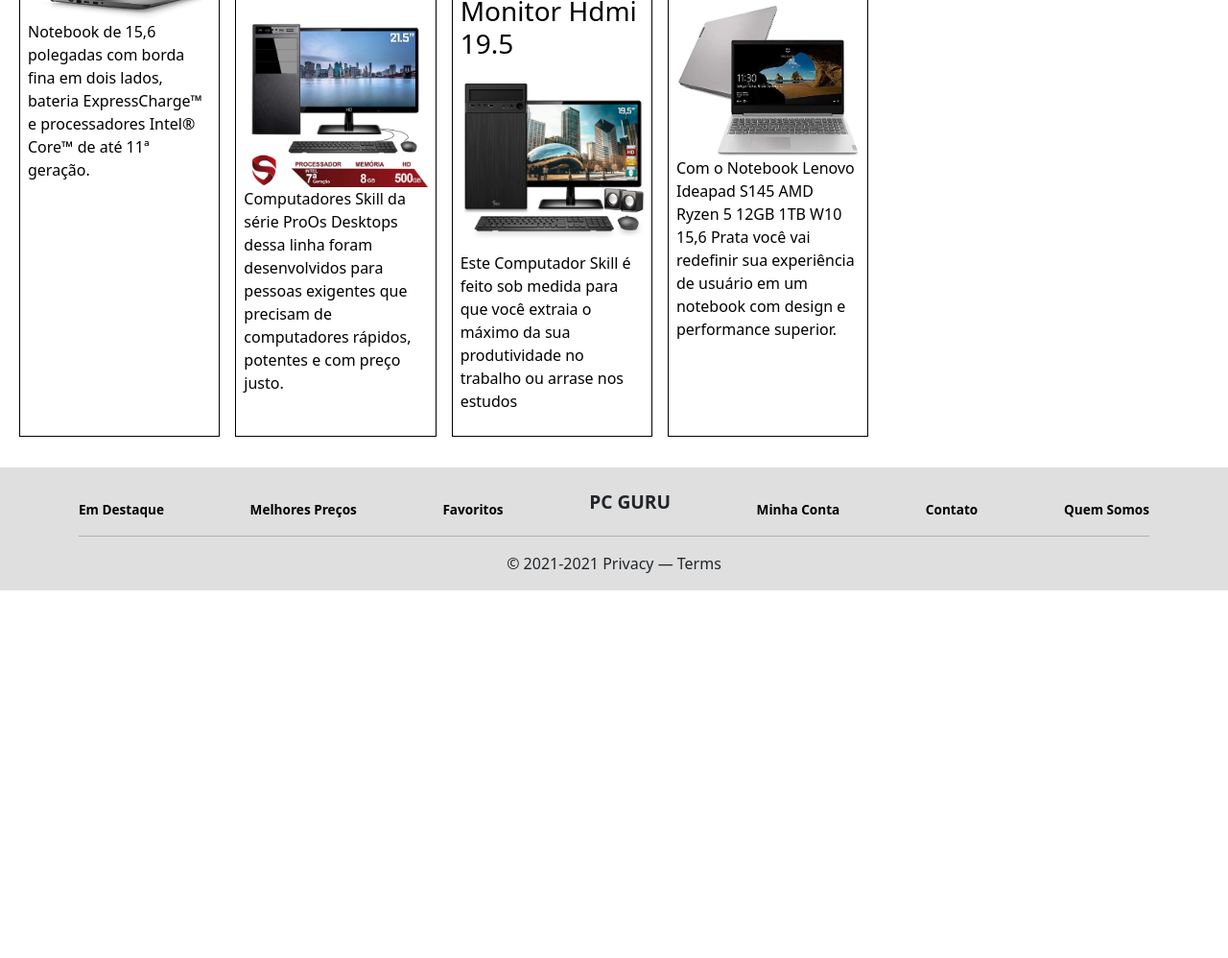
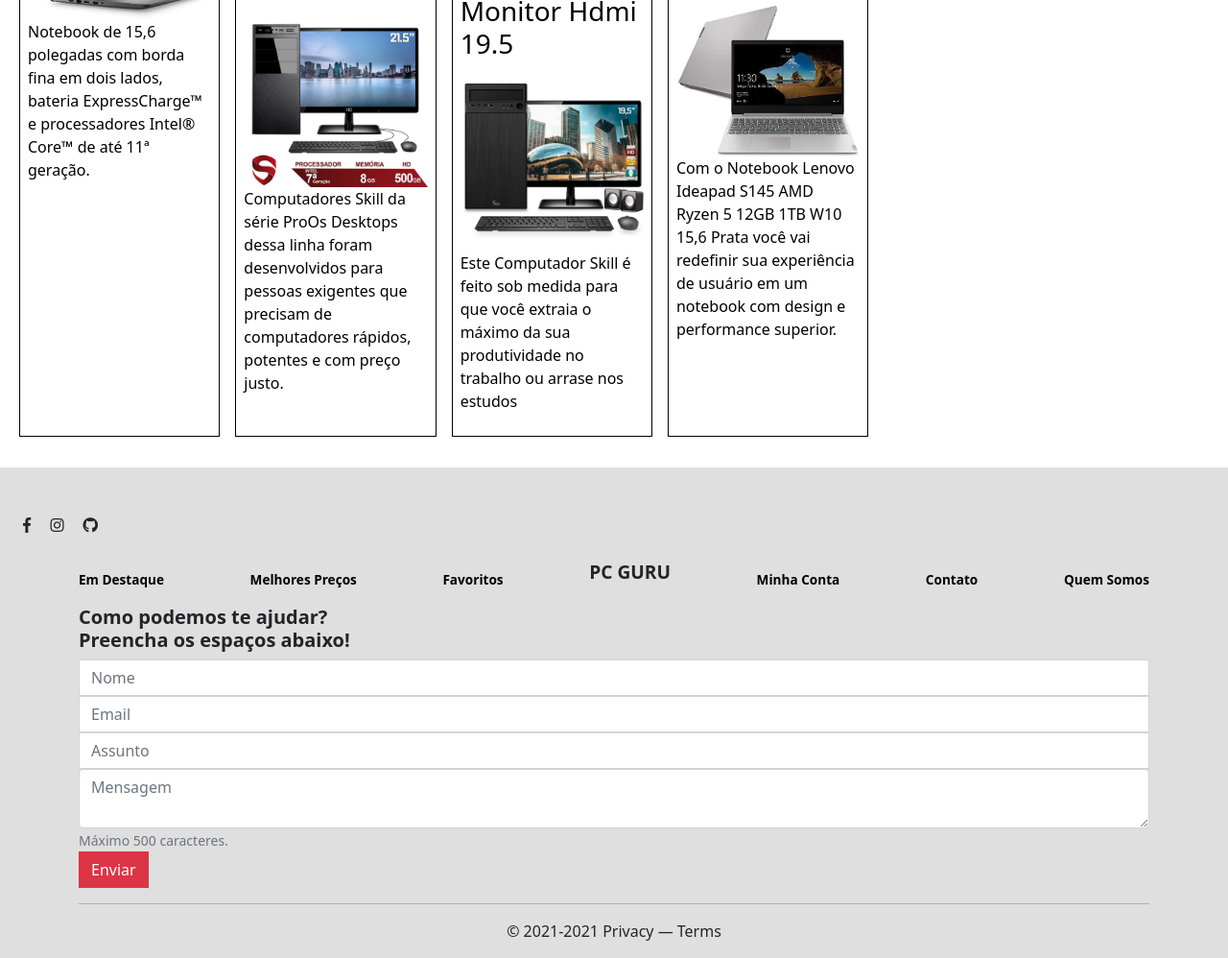
Before and after one commit to RafaelMarotta/pcguru, a plain HTML site: page index.html in a window 1280 px wide. Shown: the part 2090-3088 px from the top of the page at 96% size. Before the commit the page ends 2705 px from the top, so only its background shows below. Drawn offline with nearby package versions, Linux system fonts and the light colour scheme.

Commit message:
Add contato

```diff
--- a/components/footer.html
+++ b/components/footer.html
@@ -1,13 +1,50 @@
 <footer class="bg-light-dark pt-4 pb-3">
+    <section class="d-flex justify-content-center justify-content-lg-between p-4 border-bottom">
+      <div>
+        <a href="https://www.facebook.com/puc.barreiro.79" class="me-3 text-reset">
+          <i class="fab fa-facebook-f"></i>
+        </a>
+        <a href="https://www.instagram.com/napucminas/?hl=pt-br" class="me-3 text-reset">
+          <i class="fab fa-instagram"></i>
+        </a>
+        <a href="https://github.com/MatheusHoliveira/pcguru" class="me-3 text-reset">
+          <i class="fab fa-github"></i>
+        </a>
+      </div>
+    </section>
+
     <ul class="d-flex flex-row flex-wrap text-center justify-content-between container align-items-end">
         <li><a href="index.html#destaques" class="footer-link">Em Destaque</a></li>
         <li><a href="index.html#melhores-precos" class="footer-link">Melhores Preços</a></li>
         <li><a href="listagem.html" class="footer-link ">Favoritos</a></li>
         <h2 class="footer-title">PC GURU</h2>
-        <li><a href="minha-conta.html" class="footer-link">Minha Conta</a></li>
-        <li><a href="#" class="footer-link">Contato</a></li>
-        <li><a href="quem-somos.html" class="footer-link">Quem Somos</a></li>
+        <li><a href="#" class="footer-link">Minha Conta</a></li>
+        <li><a href="#contato" class="footer-link">Contato</a></li>
+        <li><a href="#" class="footer-link">Quem Somos</a></li>
     </ul>
+    <section class="" id="contato">
+        <div class="container text-center text-md-start mt-3">
+          <div class="row mt-3">
+              <h5><b>Como podemos te ajudar?<br> Preencha os espaços abaixo!</b></h5>
+              <form>
+                  <div class="form-group text-left">
+                      <input type="text" class="form-control" id="nome" name="nome" aria-describedby="nomeHelp" placeholder="Nome" style="border-radius: 0;width:100%;">
+                  </div>
+                  <div class="form-group text-left">
+                      <input type="email" class="form-control" id="email" name="email" aria-describedby="emailHelp" placeholder="Email" style="border-radius: 0;width:100%;">
+                  </div>
+                  <div class="form-group text-left">
+                      <input type="text" class="form-control" id="assunto" name="assunto" aria-describedby="assuntoHelp" placeholder="Assunto" style="border-radius: 0;width:100%;">
+                  </div>
+                  <div class="form-group text-left">
+                      <textarea class="form-control" id="mensagem" name="mensagem" placeholder="Mensagem" required></textarea>
+                      <small id="mensagemHelp" class="form-text text-muted mensagemHelp">Máximo 500 caracteres.</small>
+                  </div>
+                  <button type="submit" class="btn btn-danger btn-block" style="border-radius: 0;">Enviar</button>
+              </form>
+          </div>
+        </div>
+      </section>
     <div class="text-center container">
         <hr>
         <span class="footer-terms">© 2021-2021</span>
--- a/components/navbar.html
+++ b/components/navbar.html
@@ -67,7 +67,7 @@
                         Conta</a>
                 </li>
                 <li class="nav-item">
-                    <a class="nav-link" style="text-shadow: 0.1em 0.1em 0.2em rgb(167, 166, 166)" href="#">Contato</a>
+                    <a class="nav-link" style="text-shadow: 0.1em 0.1em 0.2em rgb(167, 166, 166)" href="#contato">Contato</a>
                 </li>
                 <li class="nav-item no-border">
                     <a class="nav-link" style="text-shadow: 0.1em 0.1em 0.2em rgb(167, 166, 166)"
```
